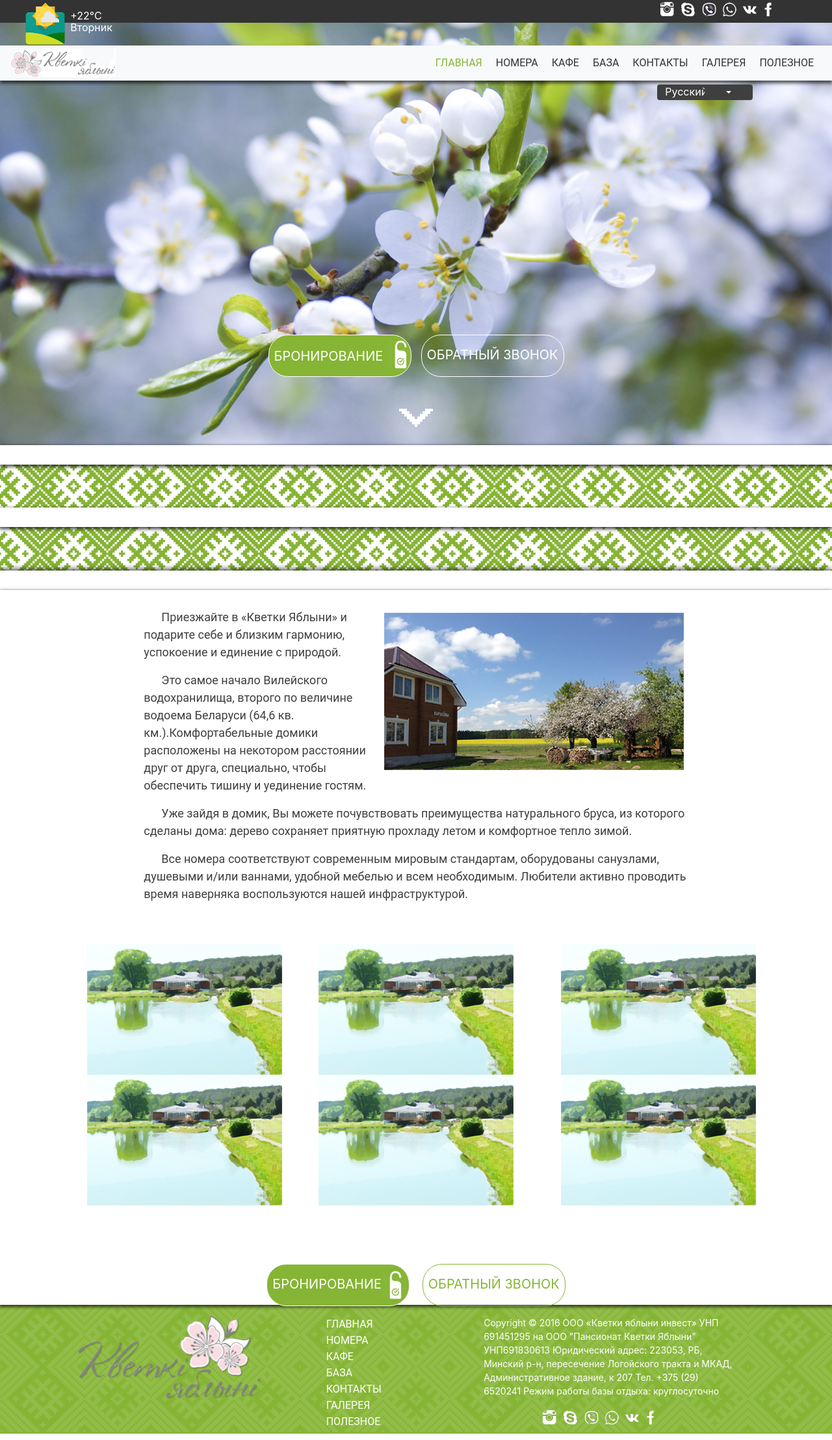
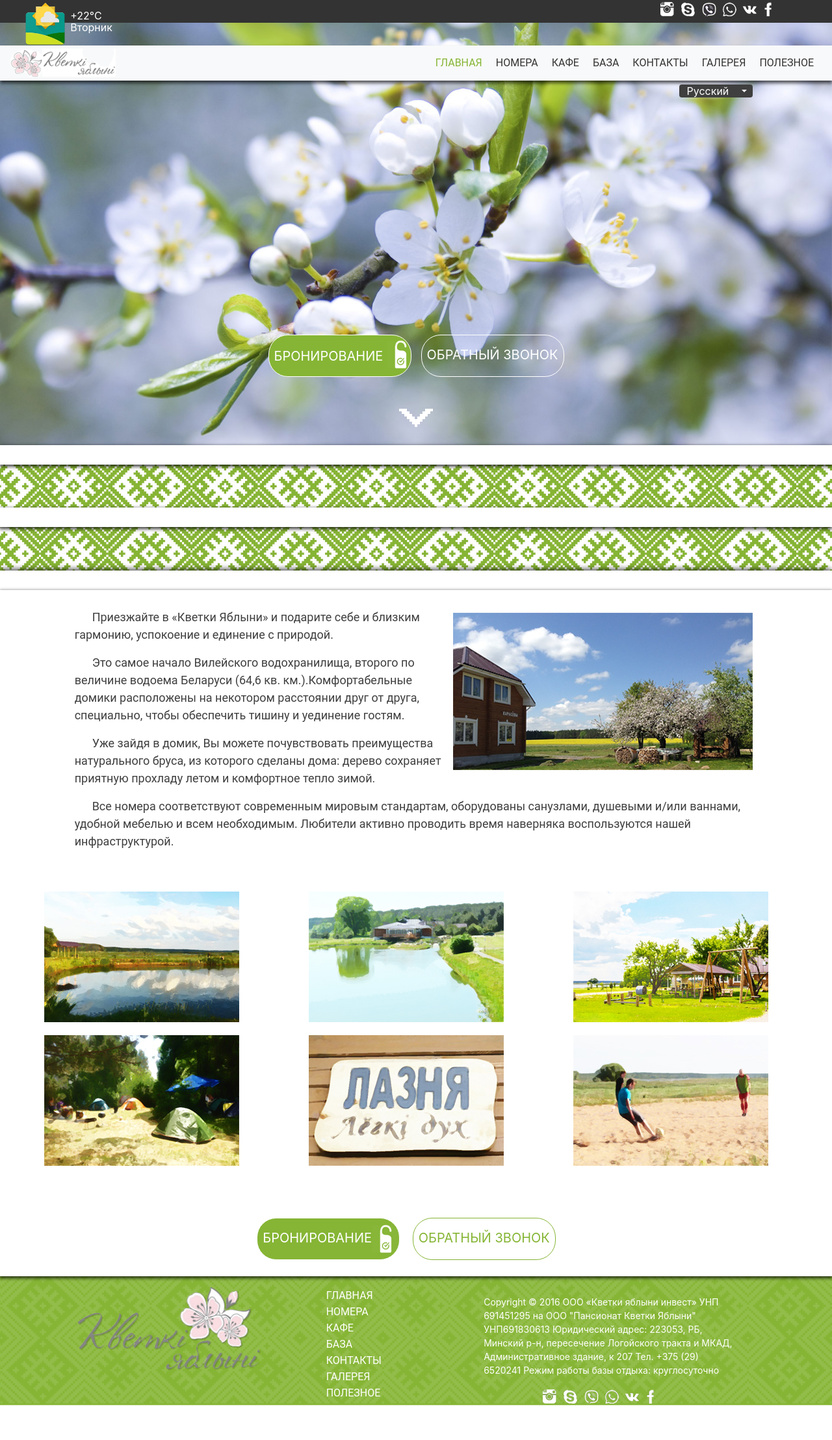
Before and after one commit to luckevoe/kvetky, a Jekyll site: the page site/index.html, which Jekyll copies as it is, in a window 1280 px wide. Shown: the whole page at 65% size. Built offline with Jekyll 4.4.1, drawn with Linux system fonts in a browser that asks for light colours; nearby versions of some CDN libraries; library files that are not in the unit come from our copies; after the commit the page ends 2172 px from its top, so only the background shows below that.

Commit message:
fix, card & new image

```diff
--- a/scss/_buttons.scss
+++ b/scss/_buttons.scss
@@ -191,8 +191,6 @@ input[type="button"] {
 }
 
 .btn-lang {
-  width: 74px;
-  height: 24px;
   margin: 0 0 0 15px;
   line-height: .2;
   color: #fff;
--- a/scss/_card.scss
+++ b/scss/_card.scss
@@ -259,3 +259,7 @@
   background-color: #86b535;
   opacity: .7;
 }
+
+.card-block_prud, .card-block_caffe, .card-block_deti, .card-block_kamp, .card-block_banya, .card-block_sport {
+  padding: 0 0 20px;
+}
--- a/site/index.html
+++ b/site/index.html
@@ -124,8 +124,8 @@
     <section class="info_card">
       <div class="container-fluid middle_line__bottom__fail">
         <div class="row middle_line__bottom__about">
-          <div class="col-lg-2"></div>
-          <div class="col-lg-8 middle_line__bottom__about__text p-2">
+          <div class="col-lg-1"></div>
+          <div class="col-lg-10 middle_line__bottom__about__text p-2">
             <p> <img src="image/about.png" class="middle_line__bottom__about__text__image"> Приезжайте в «Кветки Яблыни» и подарите
               себе и близким гармонию, успокоение и единение с природой. </p>
             <p>Это самое начало Вилейского водохранилища,
@@ -134,59 +134,63 @@
             <p>Уже зайдя в домик, Вы можете почувствовать преимущества натурального бруса, из которого сделаны дома: дерево сохраняет приятную прохладу летом и комфортное тепло зимой.</p>
             <p>Все номера соответствуют современным мировым стандартам, оборудованы санузлами, душевыми и/или ваннами, удобной мебелью и всем необходимым. Любители активно проводить время наверняка воспользуются нашей инфраструктурой.</p>
           </div>
-          <div class="col-lg-2"></div>
+          <div class="col-lg-1"></div>
         </div>
-        <div class="container-fluid middle_line__bottom__services">
-          <div class="row">
-            <div class="col-lg-1"></div>
-            <div class="col-lg-3 card-img-bottom_services">
+
+        <div class="container-fluid row middle_line__bottom__services">
+
+            <div class="col-md-6 col-lg-4 card-img-bottom_services">
+              <div class="card-block_prud">
+                <a href="#" class="card-prud"><img src="image/image/servises/prud.JPG"></a>
+              </div>
+            </div>
+            <div class="col-md-6 col-lg-4 card-img-bottom_services">
               <div class="card-block_caffe">
                 <a href="#" class="card-caffe"><img src="image/image/servises/caffe.png"></a>
               </div>
-              <div class="card-block">
-                <a href="#" class="card-caffe"><img src="image/image/servises/caffe.png"></a>
+            </div>
+            <div class="col-md-6 col-lg-4 card-img-bottom_services">
+              <div class="card-block_deti">
+                <a href="#" class="card-deti"><img src="image/image/servises/deti.jpg"></a>
               </div>
             </div>
-            <div class="col-lg-4 card-img-bottom_services">
-              <div class="card-block">
-                <a href="#" class="card-caffe"><img src="image/image/servises/caffe.png"></a>
-              </div>
-              <div class="card-block">
-                <a href="#" class="card-caffe"><img src="image/image/servises/caffe.png"></a>
+            <div class="col-md-6 col-lg-4 card-img-bottom_services">
+              <div class="card-block_kamp">
+                <a href="#" class="card-kamp"><img src="image/image/servises/kamp.JPG"></a>
               </div>
             </div>
-            <div class="col-lg-3 card-img-bottom_services">
-              <div class="card-block">
-                <a href="#" class="card-caffe"><img src="image/image/servises/caffe.png"></a>
-              </div>
-              <div class="card-block">
-                <a href="#" class="card-caffe"><img src="image/image/servises/caffe.png"></a>
+            <div class="col-md-6 col-lg-4 card-img-bottom_services">
+              <div class="card-block_banya">
+                <a href="#" class="card-banya"><img src="image/image/servises/banya.jpg"></a>
               </div>
             </div>
-            <div class="col-lg-1"></div>
-          </div>
+            <div class="col-md-6 col-lg-4 card-img-bottom_services">
+              <div class="card-block_sport">
+                <a href="#" class="card-sport"><img src="image/image/servises/sport.JPG"></a>
+              </div>
+            </div>
+
         </div>
-        <div class="container-fluid buttuns_main__botton">
-          <div class="row">
-            <div class="col buttuns_main__green">
+
+        <div class="container-fluid row middle_line__bottom__buttuns">
+            <div class="buttuns_main__green">
               <a target="_blank" href="#" class=" btn btn-reservation btn-lg p-2">БРОНИРОВАНИЕ<img src="image/icon/reserv.png" class="img-fluid"></a>
               <a target="_blank" href="#" class="btn btn-call_green btn-lg p-2">ОБРАТНЫЙ ЗВОНОК</a>
             </div>
-          </div>
         </div>
       </div>
     </section>
 
     <foother>
       <div class="foother_line">
-        <img src="image/fone_foother.png" width="100%" height="auto" class="foother_line__image">
+        <img src="image/fone_foother.png" width="100%" height="auto" class="img_f foother_line__image">
         <div class="container-fluid row foother_info d-flex">
           <div class="col-md-1"></div>
 
           <div class="col-md-3 foother_info__image align-self-center">
             <img src="image/foother_img.png" class="img-fluid">
           </div>
-          <div class="col-md-3 foother_info__menu">
+          <div class="col-md-3 foother_info__menu align-self-center">
               <ul class="navbar-nav_menu">
                 <li class="nav-item_menu active">
                   <a class="nav-link_menu" href="#">ГЛАВНАЯ <span class="sr-only">(current)</span></a>
@@ -211,7 +215,7 @@
                 </li>
               </ul>
           </div>
-          <div class="col-md-4 foother_info__text">
+          <div class="col-md-4 foother_info__text align-self-center">
             <p class="foother_info__text__p">Copyright © 2016 OOO «Кветки яблыни инвест»
               УНП 691451295 на ОOО "Пансионат Кветки Яблыни"
               УНП691830613 Юридический адрес:
```
Also changed, not shown: scss/_reboot.scss (+6 -1 lines), dist/css/bootstrap-reboot.css, dist/css/bootstrap-reboot.min.css, dist/css/bootstrap.css, dist/css/bootstrap.min.css, site/image/image/servises/banya.jpg (added), site/image/image/servises/deti.jpg (added), site/image/image/servises/kamp.JPG (added), site/image/image/servises/prud.JPG (added), site/image/image/servises/sport.JPG (added), 4 other files.
